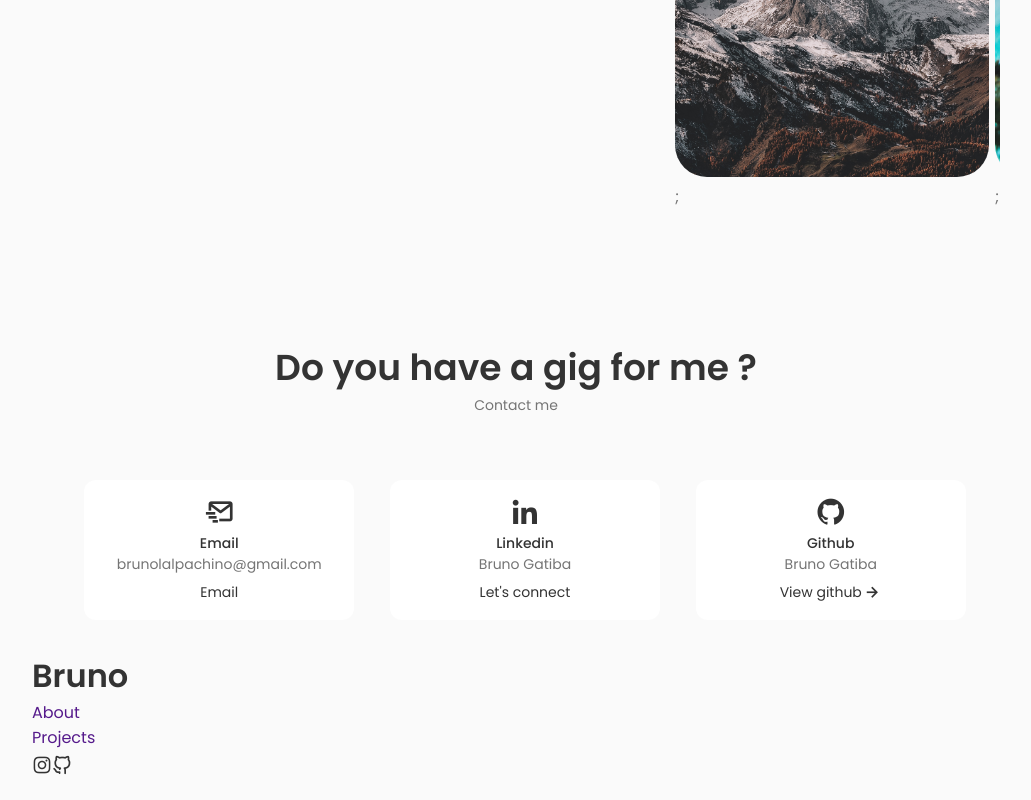
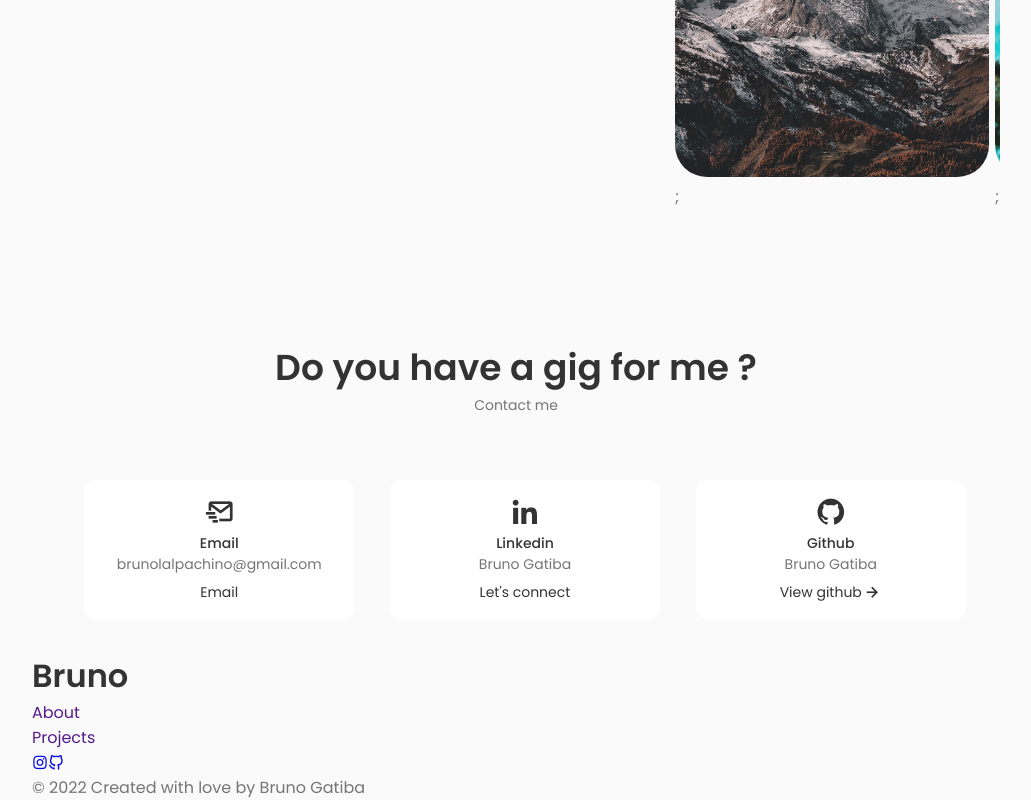
Before and after one commit to ch1n069/Portfolio, a React (Create React App) app: page / in a window 1280 px wide. Shown: the part 3548-4348 px from the top of the page, without its empty margins (124-1155 px from the left). Built offline with nearby package versions, Linux system fonts and the light colour scheme.

Commit message:
created the footer copyright section

```diff
--- a/src/components/footer/Footer.js
+++ b/src/components/footer/Footer.js
@@ -1,4 +1,5 @@
 import React from "react";
+import "./Footer.css";
 
 // imports happen above
 const Footer = () => {
@@ -22,17 +23,21 @@ const Footer = () => {
           </li>
         </ul>
         <div className="footer__social">
-          <a href="34" className="home__social-icon" target="_blank">
+          <a href="34" className="footer__social-link" target="_blank">
             <i class="uil uil-instagram"></i>
           </a>
 
-          <a href="34" className="home__social-icon" target="_blank">
+          <a href="34" className="footer__social-link" target="_blank">
             <i class="uil uil-dribble"></i>
           </a>
-          <a href="34" className="home__social-icon" target="_blank">
+          <a href="34" className="footer__social-link" target="_blank">
             <i class="uil uil-github-alt"></i>
           </a>
         </div>
+        <span className="footer__copy">
+          {" "}
+          &#169; 2022 Created with love by Bruno Gatiba
+        </span>
       </div>
     </footer>
   );
```
